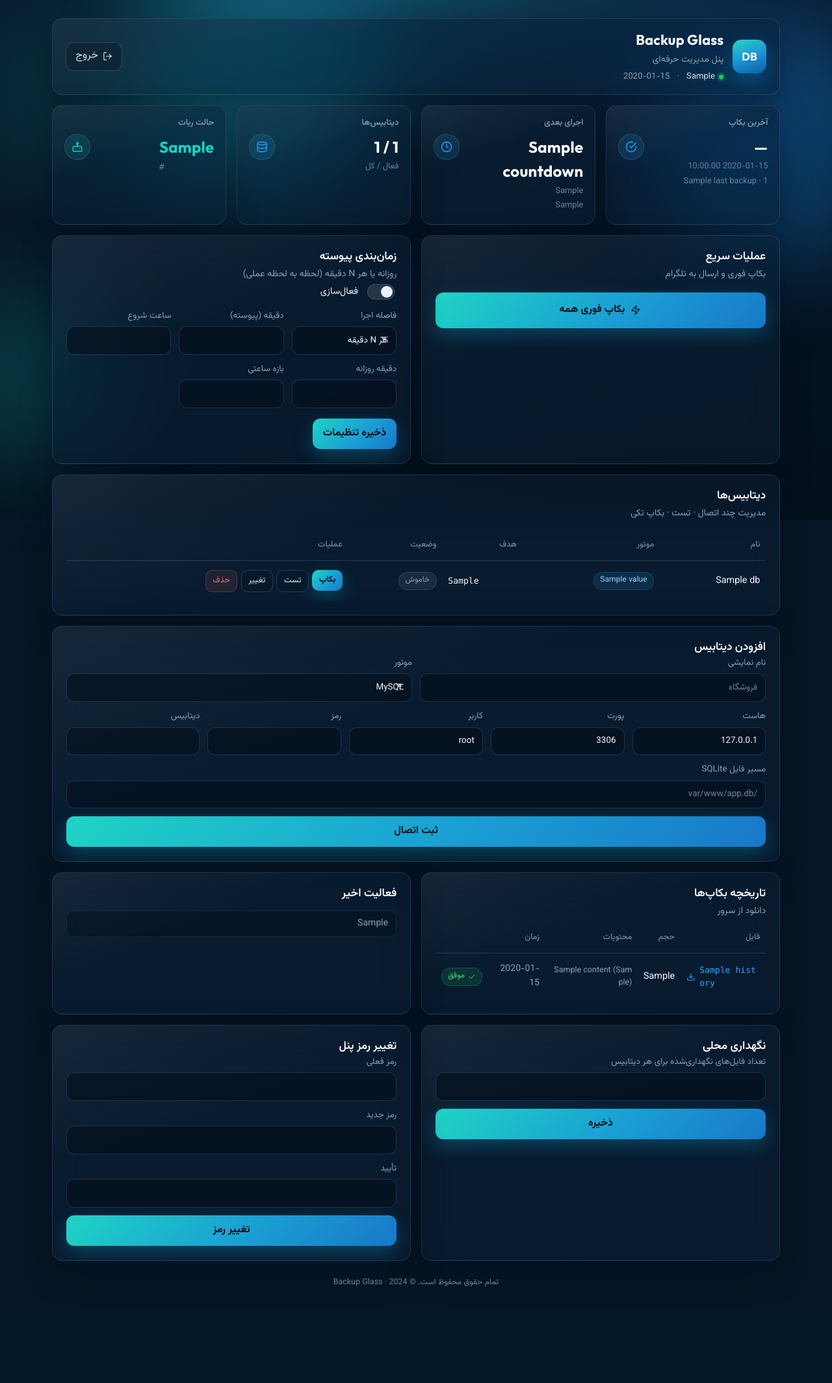
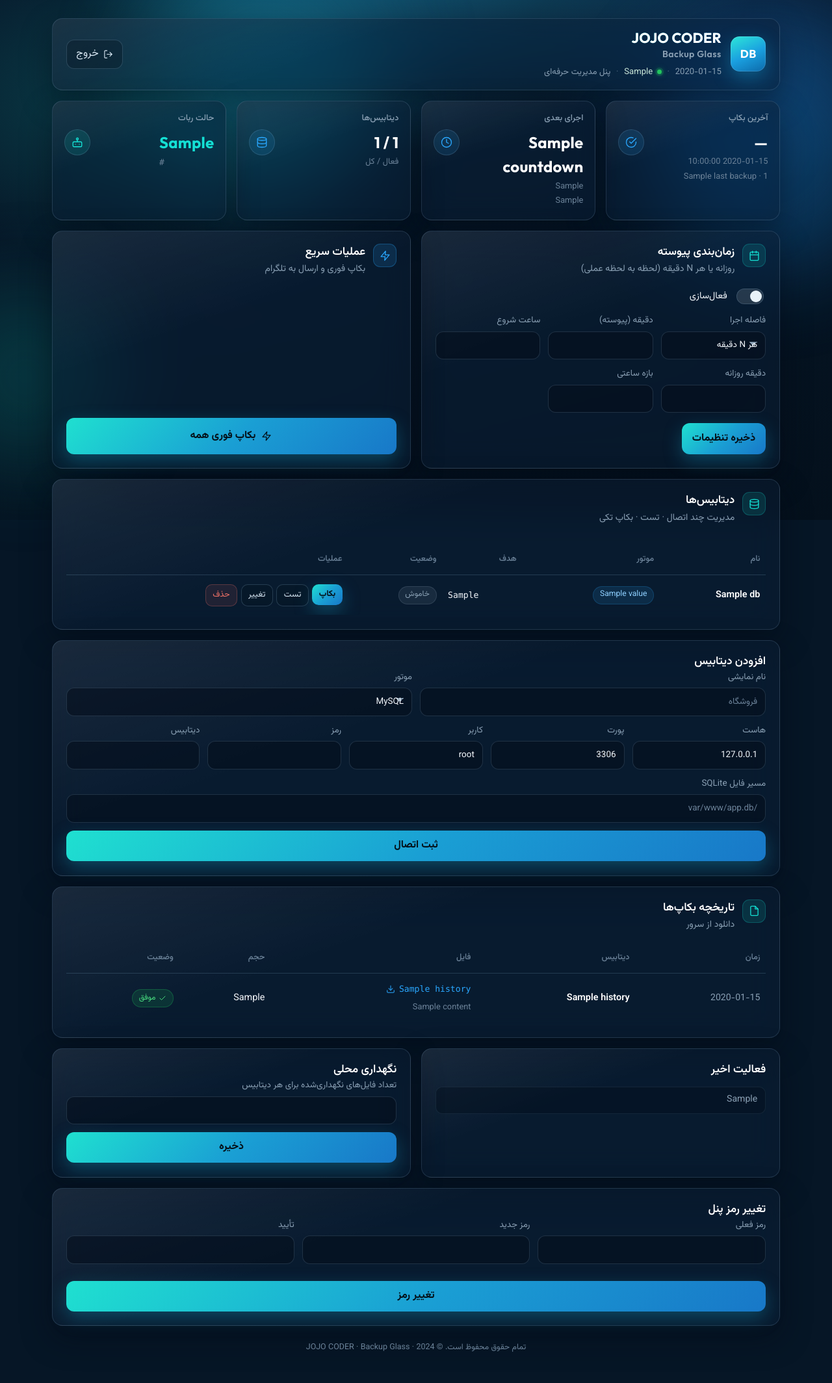
Before and after one commit to b-khaneman/telegram-db-backup-bot, a Python web app: template app/web/templates/dashboard.html in a window 1280 px wide. Shown: the whole page at 65% size. Before the commit the page ends 1980 px from the top, so only its background shows below. Run offline with Jinja, Linux system fonts and the light colour scheme; the template is opened without the code that fills it: most values are stand-ins (such as "Sample title", 1, 10 or a date in 2020).

Commit message:
Brand web panel as JOJO CODER and refine glass UI to match the Backup Glass mockup.

```diff
--- a/app/web/static/style.css
+++ b/app/web/static/style.css
@@ -4,13 +4,13 @@
   --ink: #f4f8fc;
   --muted: #8aa0b4;
   --muted-2: #6b8298;
-  --glass: rgba(14, 32, 52, 0.55);
+  --glass: rgba(14, 32, 52, 0.52);
   --glass-strong: rgba(12, 28, 46, 0.72);
-  --glass-border: rgba(148, 190, 220, 0.16);
-  --glass-highlight: rgba(255, 255, 255, 0.06);
-  --accent: #14d4c8;
+  --glass-border: rgba(148, 190, 220, 0.18);
+  --glass-highlight: rgba(255, 255, 255, 0.07);
+  --accent: #14e0d4;
   --accent-2: #2aa8ff;
-  --accent-glow: rgba(20, 212, 200, 0.28);
+  --accent-glow: rgba(20, 224, 212, 0.3);
   --success: #22c55e;
   --danger: #f07167;
   --shadow: 0 18px 48px rgba(0, 8, 20, 0.45);
@@ -34,9 +34,9 @@ body {
   position: fixed;
   inset: 0;
   background:
-    radial-gradient(900px 520px at 50% -8%, rgba(36, 160, 210, 0.38) 0%, transparent 58%),
-    radial-gradient(700px 420px at 18% 18%, rgba(20, 180, 170, 0.22) 0%, transparent 55%),
-    radial-gradient(640px 380px at 88% 12%, rgba(40, 120, 220, 0.2) 0%, transparent 50%),
+    radial-gradient(920px 540px at 50% -10%, rgba(36, 170, 220, 0.42) 0%, transparent 58%),
+    radial-gradient(720px 440px at 16% 20%, rgba(20, 190, 180, 0.24) 0%, transparent 55%),
+    radial-gradient(680px 400px at 90% 10%, rgba(40, 120, 220, 0.22) 0%, transparent 50%),
     linear-gradient(165deg, #071a2c 0%, #061626 42%, #04101c 100%);
   z-index: -2;
 }
@@ -99,28 +99,50 @@ body {
   align-items: center;
   justify-content: space-between;
   gap: 1rem;
-  padding: 1rem 1.25rem;
+  padding: 1.05rem 1.3rem;
   animation: rise 0.55s ease both;
 }
 
 .brand {
   display: flex;
-  gap: 0.85rem;
+  gap: 0.9rem;
   align-items: center;
   min-width: 0;
 }
 .brand.center {
   flex-direction: column;
   text-align: center;
-  gap: 0.4rem;
+  gap: 0.45rem;
 }
-.brand h1 {
+.brand-copy {
+  min-width: 0;
+}
+.brand h1,
+.brand-name {
   font-family: var(--display);
   margin: 0;
   font-size: 1.35rem;
   font-weight: 700;
   letter-spacing: 0.01em;
   color: #fff;
+}
+.brand-name {
+  font-size: clamp(1.4rem, 2.5vw, 1.75rem);
+  font-weight: 700;
+  letter-spacing: 0.09em;
+  line-height: 1.12;
+  background: linear-gradient(115deg, #ffffff 8%, var(--accent) 48%, var(--accent-2) 100%);
+  -webkit-background-clip: text;
+  background-clip: text;
+  color: transparent;
+}
+.brand-product {
+  margin: 0.12rem 0 0;
+  font-family: var(--display);
+  font-size: 0.95rem;
+  font-weight: 600;
+  letter-spacing: 0.035em;
+  color: rgba(240, 248, 255, 0.92);
 }
 .brand p,
 .muted {
@@ -132,11 +154,12 @@ body {
   display: flex;
   flex-wrap: wrap;
   align-items: center;
-  gap: 0.45rem 0.7rem;
-  margin-top: 0.3rem;
+  gap: 0.35rem 0.55rem;
+  margin-top: 0.35rem;
   color: var(--muted);
   font-size: 0.82rem;
 }
+.meta-sep { opacity: 0.55; }
 .status-dot {
   width: 7px;
   height: 7px;
@@ -153,17 +176,20 @@ body {
 }
 
 .mark {
-  width: 52px;
-  height: 52px;
+  width: 54px;
+  height: 54px;
   border-radius: 14px;
   display: grid;
   place-items: center;
   font-family: var(--display);
   font-weight: 700;
-  font-size: 1.05rem;
+  font-size: 1.08rem;
+  letter-spacing: 0.02em;
   color: #fff;
-  background: linear-gradient(160deg, #2ad4c8 0%, #1a8fd4 55%, #0d5f9e 100%);
-  box-shadow: 0 10px 28px rgba(20, 140, 200, 0.35);
+  background: linear-gradient(155deg, #2de8d8 0%, #1aa0e0 52%, #0d6aaa 100%);
+  box-shadow:
+    0 10px 28px rgba(20, 160, 210, 0.4),
+    0 0 0 1px rgba(255, 255, 255, 0.12) inset;
   flex-shrink: 0;
 }
 
@@ -171,6 +197,9 @@ body {
   display: grid;
   grid-template-columns: repeat(2, minmax(0, 1fr));
   gap: 1rem;
+}
+.controls-grid {
+  align-items: stretch;
 }
 .card {
   padding: 1.2rem 1.3rem 1.35rem;
@@ -190,6 +219,38 @@ body {
   margin-bottom: 0.85rem;
   gap: 0.75rem;
 }
+.card-title {
+  display: flex;
+  align-items: flex-start;
+  gap: 0.75rem;
+  margin-bottom: 0.95rem;
+}
+.card-title .muted { margin-top: 0.15rem; }
+.card-ico {
+  width: 36px;
+  height: 36px;
+  border-radius: 11px;
+  display: grid;
+  place-items: center;
+  flex-shrink: 0;
+  background: rgba(20, 224, 212, 0.12);
+  border: 1px solid rgba(20, 224, 212, 0.22);
+  color: var(--accent);
+}
+.card-ico.bolt {
+  background: rgba(42, 168, 255, 0.14);
+  border-color: rgba(42, 168, 255, 0.28);
+  color: var(--accent-2);
+}
+.card-ico svg {
+  width: 17px;
+  height: 17px;
+  fill: none;
+  stroke: currentColor;
+  stroke-width: 1.85;
+  stroke-linecap: round;
+  stroke-linejoin: round;
+}
 
 .stats-grid {
   grid-template-columns: repeat(4, minmax(0, 1fr));
@@ -198,7 +259,7 @@ body {
   padding: 1rem 1.1rem 1.15rem;
   position: relative;
   overflow: hidden;
-  min-height: 112px;
+  min-height: 118px;
 }
 .card.compact h3 {
   margin: 0 0 0.45rem;
@@ -228,7 +289,7 @@ body {
   color: var(--success);
 }
 .stat-icon.teal {
-  background: rgba(20, 212, 200, 0.12);
+  background: rgba(20, 224, 212, 0.12);
   color: var(--accent);
 }
 .stat-icon svg {
@@ -250,6 +311,7 @@ body {
   color: #fff;
 }
 .big.success { color: var(--success); }
+.big.danger { color: var(--danger); }
 .big.accent { color: var(--accent); }
 .countdown { color: #fff; }
 .small { font-size: 0.78rem; word-break: break-all; }
@@ -258,12 +320,21 @@ body {
   color: var(--muted-2);
   font-size: 0.8rem;
 }
+.contents-hint {
+  margin-top: 0.25rem;
+  max-width: 28rem;
+}
+.cell-strong {
+  font-weight: 600;
+  color: #fff;
+}
 
 .form, .row { display: grid; gap: 0.75rem; }
 .row {
   grid-template-columns: repeat(auto-fit, minmax(140px, 1fr));
   align-items: end;
 }
+.password-form .row { margin-bottom: 0.85rem; }
 label {
   display: grid;
   gap: 0.35rem;
@@ -282,7 +353,7 @@ input, select {
 }
 input::placeholder { color: var(--muted-2); }
 input:focus, select:focus {
-  border-color: rgba(20, 212, 200, 0.55);
+  border-color: rgba(20, 224, 212, 0.55);
   box-shadow: 0 0 0 3px var(--accent-glow);
   background: rgba(6, 20, 36, 0.75);
 }
@@ -312,14 +383,20 @@ select {
   background: rgba(255, 255, 255, 0.1);
 }
 .btn.primary {
-  background: linear-gradient(135deg, #1fd4c4 0%, #1a9fd4 55%, #1878c8 100%);
+  background: linear-gradient(135deg, #1fe0d0 0%, #1a9fd4 52%, #1878c8 100%);
   color: #041018;
   font-weight: 700;
   border: 0;
-  box-shadow: 0 10px 28px rgba(20, 160, 200, 0.32);
+  box-shadow: 0 10px 28px rgba(20, 160, 200, 0.34);
 }
 .btn.primary:hover {
-  box-shadow: 0 12px 32px rgba(20, 180, 210, 0.42);
+  box-shadow: 0 12px 32px rgba(20, 180, 210, 0.45);
+}
+.btn-backup-now {
+  background: linear-gradient(135deg, #20d8e8 0%, #1a8ce0 45%, #1560c8 100%);
+  min-height: 3.35rem;
+  font-size: 1.05rem;
+  box-shadow: 0 12px 34px rgba(20, 130, 220, 0.4);
 }
 .btn.ghost {
   background: rgba(8, 20, 34, 0.35);
@@ -417,14 +494,20 @@ a.btn { text-decoration: none; display: inline-flex; align-items: center; gap: 0
   transform: translateX(-18px);
 }
 
-.quick-card .muted { margin-bottom: 1rem; }
+.quick-card {
+  display: flex;
+  flex-direction: column;
+}
+.quick-card form {
+  margin-top: auto;
+}
 .schedule-actions {
   display: flex;
   justify-content: flex-start;
   margin-top: 0.25rem;
 }
 
-.table-wrap { overflow-x: auto; margin-top: 0.35rem; }
+.table-wrap { overflow-x: auto; margin-top: 0.15rem; }
 table { width: 100%; border-collapse: collapse; }
 th, td {
   text-align: right;
@@ -547,11 +630,12 @@ tr:last-child td { border-bottom: 0; }
   animation: rise 0.55s ease both;
   background: linear-gradient(160deg, var(--glass-highlight), transparent 42%), var(--glass-strong);
 }
-.login .brand h1 { font-size: 1.5rem; }
+.login .brand-name { font-size: 1.7rem; letter-spacing: 0.1em; }
+.login .brand-product { margin-top: 0.28rem; font-size: 1rem; }
 .login .mark {
-  width: 58px;
-  height: 58px;
-  font-size: 1.15rem;
+  width: 60px;
+  height: 60px;
+  font-size: 1.18rem;
 }
 
 .site-footer {
@@ -583,4 +667,5 @@ tr:last-child td { border-bottom: 0; }
   .stats-grid { grid-template-columns: 1fr; }
   .big { font-size: 1.3rem; }
   .card.compact { min-height: 0; }
+  .brand-name { letter-spacing: 0.06em; }
 }
--- a/app/web/templates/dashboard.html
+++ b/app/web/templates/dashboard.html
@@ -3,10 +3,10 @@
 <head>
   <meta charset="UTF-8" />
   <meta name="viewport" content="width=device-width, initial-scale=1" />
-  <title>پنل بکاپ دیتابیس</title>
+  <title>JOJO CODER · Backup Glass</title>
   <link rel="preconnect" href="https://fonts.googleapis.com" />
   <link rel="preconnect" href="https://fonts.gstatic.com" crossorigin />
-  <link href="https://fonts.googleapis.com/css2?family=Vazirmatn:wght@400;500;600;700&family=Outfit:wght@500;700&display=swap" rel="stylesheet" />
+  <link href="https://fonts.googleapis.com/css2?family=Vazirmatn:wght@400;500;600;700&family=Outfit:wght@500;600;700&display=swap" rel="stylesheet" />
   <link rel="stylesheet" href="/static/style.css" />
 </head>
 <body>
@@ -19,13 +19,15 @@
     <header class="brand-bar glass">
       <div class="brand">
         <span class="mark">DB</span>
-        <div>
-          <h1>Backup Glass</h1>
-          <p>پنل مدیریت حرفه‌ای</p>
+        <div class="brand-copy">
+          <h1 class="brand-name">JOJO CODER</h1>
+          <p class="brand-product">Backup Glass</p>
           <div class="brand-meta">
+            <span>{{ timezone }}</span>
+            <span class="meta-sep">·</span>
             <span class="status-live"><span class="status-dot" aria-hidden="true"></span>{{ bot_mode }}</span>
-            <span>·</span>
-            <span>{{ timezone }}</span>
+            <span class="meta-sep">·</span>
+            <span>پنل مدیریت حرفه‌ای</span>
           </div>
         </div>
       </div>
@@ -46,7 +48,7 @@
         <h3>آخرین بکاپ</h3>
         <div class="stat-body">
           <div>
-            <p class="big {% if last_backup.ok == True %}success{% elif last_backup.ok == False %}{% else %}{% endif %}">
+            <p class="big {% if last_backup.ok == True %}success{% elif last_backup.ok == False %}danger{% endif %}">
               {% if last_backup.ok == True %}موفق{% elif last_backup.ok == False %}ناموفق{% else %}—{% endif %}
             </p>
             <p class="subline">{{ last_backup_at }}</p>
@@ -96,23 +98,17 @@
       </article>
     </section>
 
-    <section class="grid">
-      <article class="glass card quick-card">
-        <h2>عملیات سریع</h2>
-        <p class="muted">بکاپ فوری و ارسال به تلگرام</p>
-        <form method="post" action="/backup/now">
-          <button type="submit" class="btn primary block">
-            <span class="ico" aria-hidden="true">
-              <svg viewBox="0 0 24 24"><polygon points="13 2 3 14 12 14 11 22 21 10 12 10 13 2"/></svg>
+    <section class="grid controls-grid">
+      <article class="glass card">
+        <div class="card-title">
+          <span class="card-ico" aria-hidden="true">
+            <svg viewBox="0 0 24 24"><rect x="3" y="4" width="18" height="18" rx="2"/><line x1="16" y1="2" x2="16" y2="6"/><line x1="8" y1="2" x2="8" y2="6"/><line x1="3" y1="10" x2="21" y2="10"/></svg>
           </span>
-            بکاپ فوری همه
-          </button>
-        </form>
-      </article>
-
-      <article class="glass card">
+          <div>
             <h2>زمان‌بندی پیوسته</h2>
             <p class="muted">روزانه یا هر N دقیقه (لحظه به لحظه عملی)</p>
+          </div>
+        </div>
         <form method="post" action="/schedule" class="form">
           <label class="switch">
             <input type="checkbox" name="enabled" value="1" {% if schedule.enabled %}checked{% endif %} />
@@ -144,13 +140,38 @@
           </div>
         </form>
       </article>
+
+      <article class="glass card quick-card">
+        <div class="card-title">
+          <span class="card-ico bolt" aria-hidden="true">
+            <svg viewBox="0 0 24 24"><polygon points="13 2 3 14 12 14 11 22 21 10 12 10 13 2"/></svg>
+          </span>
+          <div>
+            <h2>عملیات سریع</h2>
+            <p class="muted">بکاپ فوری و ارسال به تلگرام</p>
+          </div>
+        </div>
+        <form method="post" action="/backup/now">
+          <button type="submit" class="btn primary block btn-backup-now">
+            <span class="ico" aria-hidden="true">
+              <svg viewBox="0 0 24 24"><polygon points="13 2 3 14 12 14 11 22 21 10 12 10 13 2"/></svg>
+            </span>
+            بکاپ فوری همه
+          </button>
+        </form>
+      </article>
     </section>
 
     <section class="glass card wide">
       <div class="card-head">
+        <div class="card-title">
+          <span class="card-ico" aria-hidden="true">
+            <svg viewBox="0 0 24 24"><ellipse cx="12" cy="5" rx="9" ry="3"/><path d="M21 12c0 1.66-4 3-9 3s-9-1.34-9-3"/><path d="M3 5v14c0 1.66 4 3 9 3s9-1.34 9-3V5"/></svg>
+          </span>
           <div>
             <h2>دیتابیس‌ها</h2>
             <p class="muted">مدیریت چند اتصال · تست · بکاپ تکی</p>
+          </div>
         </div>
       </div>
       <div class="table-wrap">
@@ -167,7 +188,7 @@
           <tbody>
             {% for db in dbs %}
             <tr>
-              <td>{{ db.name }}</td>
+              <td class="cell-strong">{{ db.name }}</td>
               <td><span class="tag">{{ db.engine.value }}</span></td>
               <td class="mono">{{ db.display_target() }}</td>
               <td>
@@ -223,30 +244,44 @@
       </form>
     </section>
 
-    <section class="grid">
-      <article class="glass card">
+    <section class="glass card wide">
+      <div class="card-title">
+        <span class="card-ico" aria-hidden="true">
+          <svg viewBox="0 0 24 24"><path d="M14 2H6a2 2 0 0 0-2 2v16a2 2 0 0 0 2 2h12a2 2 0 0 0 2-2V8z"/><polyline points="14 2 14 8 20 8"/></svg>
+        </span>
+        <div>
           <h2>تاریخچه بکاپ‌ها</h2>
           <p class="muted">دانلود از سرور</p>
+        </div>
+      </div>
       <div class="table-wrap">
         <table>
-            <thead><tr><th>فایل</th><th>حجم</th><th>محتویات</th><th>زمان</th><th></th></tr></thead>
+          <thead>
+            <tr>
+              <th>زمان</th>
+              <th>دیتابیس</th>
+              <th>فایل</th>
+              <th>حجم</th>
+              <th>وضعیت</th>
+            </tr>
+          </thead>
           <tbody>
             {% for h in history %}
             <tr>
+              <td class="muted">{{ h.mtime_h }}</td>
+              <td class="cell-strong">{{ h.name.split('_')[0] }}</td>
               <td>
                 <a class="file-link mono small" href="/download/{{ h.name }}">
                   <svg viewBox="0 0 24 24" aria-hidden="true"><path d="M21 15v4a2 2 0 0 1-2 2H5a2 2 0 0 1-2-2v-4"/><polyline points="7 10 12 15 17 10"/><line x1="12" y1="15" x2="12" y2="3"/></svg>
                   {{ h.name }}
                 </a>
+                {% if h.contents %}
+                <p class="subline contents-hint">
+                  {% for c in h.contents[:3] %}{{ c.name }}{% if not loop.last %}، {% endif %}{% endfor %}{% if h.contents|length > 3 %}…{% endif %}
+                </p>
+                {% endif %}
               </td>
               <td>{{ h.size_h }}</td>
-                <td class="muted small">
-                  {% if h.contents %}
-                    {% for c in h.contents %}{{ c.name }} ({{ c.size_h }}){% if not loop.last %}<br>{% endif %}{% endfor %}
-                  {% else %}—
-                  {% endif %}
-                </td>
-                <td class="muted">{{ h.mtime_h }}</td>
               <td>
                 <span class="badge badge-ok">
                   <svg viewBox="0 0 24 24" aria-hidden="true"><polyline points="20 6 9 17 4 12"/></svg>
@@ -260,8 +295,9 @@
           </tbody>
         </table>
       </div>
-      </article>
+    </section>
 
+    <section class="grid">
       <article class="glass card">
         <h2>فعالیت اخیر</h2>
         <ul class="activity">
@@ -272,9 +308,6 @@
           {% endfor %}
         </ul>
       </article>
-    </section>
-
-    <section class="grid">
       <article class="glass card">
         <h2>نگهداری محلی</h2>
         <form method="post" action="/settings/retention" class="form">
@@ -284,18 +317,21 @@
           <button type="submit" class="btn primary">ذخیره</button>
         </form>
       </article>
-      <article class="glass card">
+    </section>
+
+    <section class="glass card wide">
       <h2>تغییر رمز پنل</h2>
-        <form method="post" action="/settings/password" class="form">
+      <form method="post" action="/settings/password" class="form password-form">
+        <div class="row">
           <label>رمز فعلی<input type="password" name="current" required /></label>
           <label>رمز جدید<input type="password" name="new_password" required minlength="6" /></label>
           <label>تأیید<input type="password" name="confirm" required minlength="6" /></label>
+        </div>
         <button type="submit" class="btn primary">تغییر رمز</button>
       </form>
-      </article>
     </section>
 
-    <footer class="site-footer">تمام حقوق محفوظ است. © 2024 · Backup Glass</footer>
+    <footer class="site-footer">تمام حقوق محفوظ است. © 2024 · JOJO CODER · Backup Glass</footer>
   </main>
 
   <script>
```
Also changed, not shown: app/web/templates/login.html (+7 -4 lines). Lines whose indentation alone changed are shown as unchanged.
